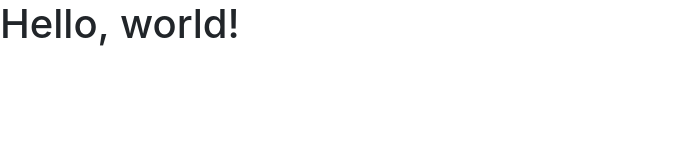
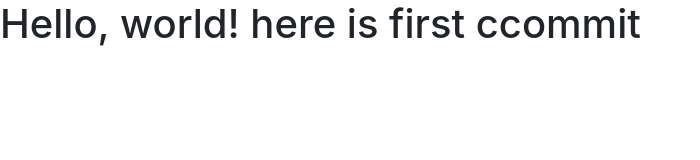
Before and after one commit to ankitdhiman001/ankit-repo, a plain HTML site: page bt/index.html in a window 1280 px wide. Shown: the whole page, without its empty margins (0-700 px from the left). Drawn offline with nearby package versions, Linux system fonts and the light colour scheme.

Commit message:
first commit here

```diff
--- a/bt/index.html
+++ b/bt/index.html
@@ -11,7 +11,7 @@
     <title>Hello, world!</title>
   </head>
   <body>
-    <h1>Hello, world!</h1>
+    <h1>Hello, world! here is first ccommit</h1>
 
     <!-- Optional JavaScript; choose one of the two! -->
 
```
